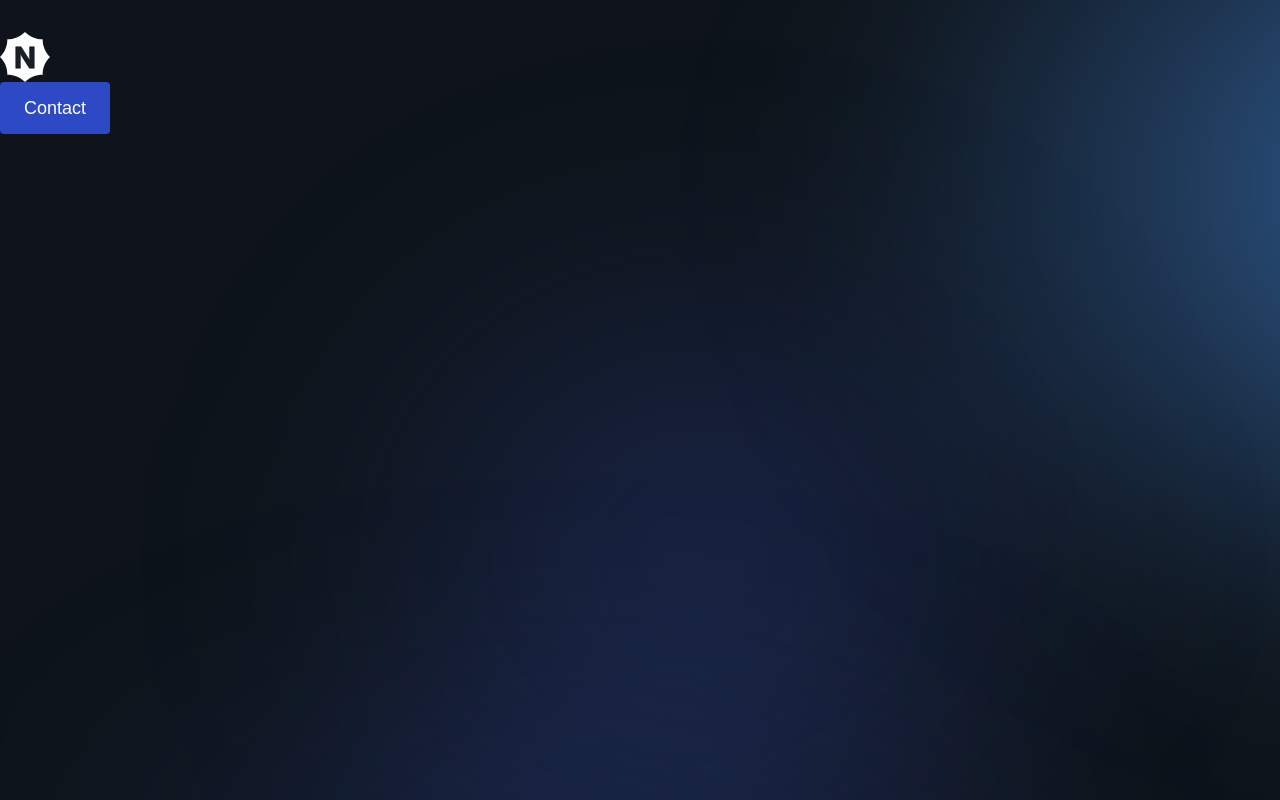
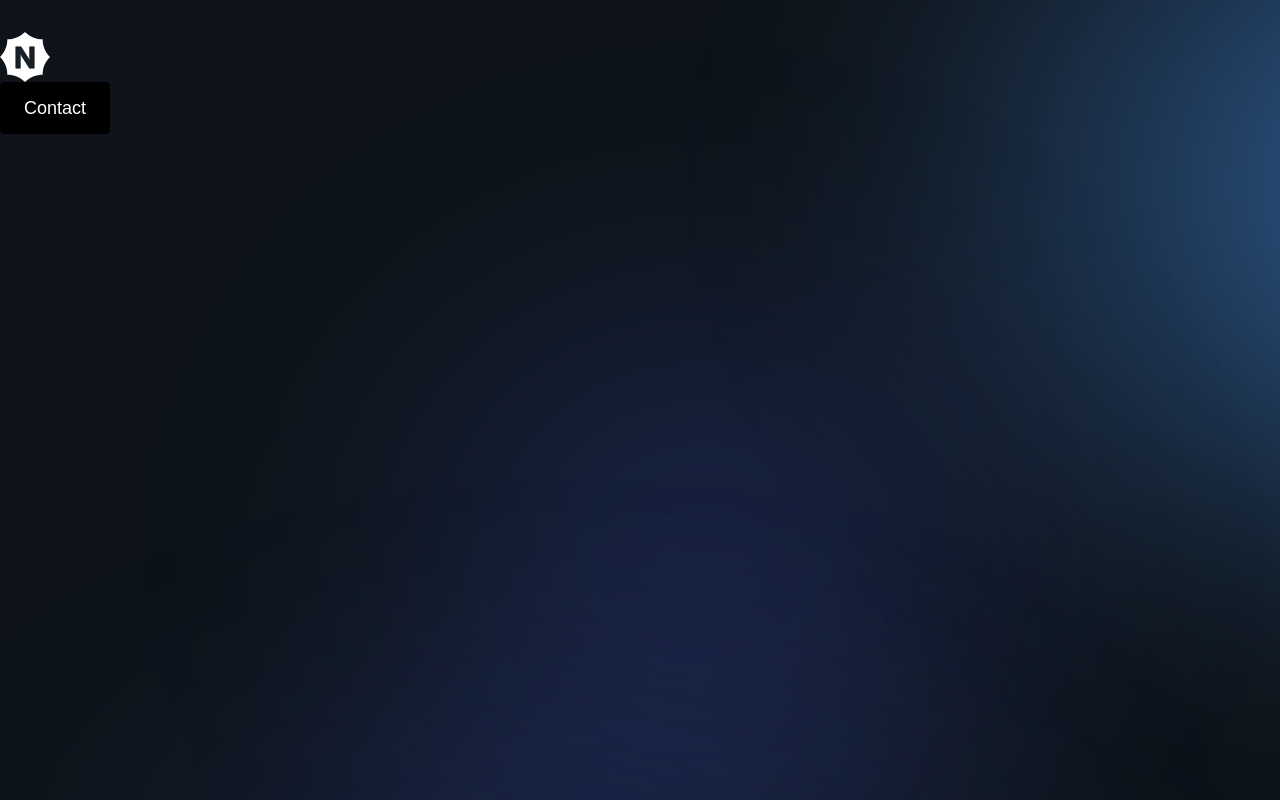
Before and after one commit to Nickolas-Hernandez/nickhernandez.dev, a Next.js app: page / in a window 1280 px wide. Shown: the top 800 px of the page. Built offline with nearby package versions, Linux system fonts and the light colour scheme; a web font is replaced by a local one.

Commit message:
Style black copntact button #3

```diff
--- a/src/components/layout/components/header/header.tsx
+++ b/src/components/layout/components/header/header.tsx
@@ -8,7 +8,7 @@ export const Header = () => {
       <div className="contain">
         <nav>
           <Image src={logo} alt="Nick Hernandez Logo" />
-          <Link href="#contact"><button>Contact</button></Link>
+          <Link href="#contact"><button className="style-3">Contact</button></Link>
         </nav>
       </div>
     </header>
--- a/src/styles/global/_global.scss
+++ b/src/styles/global/_global.scss
@@ -13,6 +13,10 @@ button {
 
       content: url('/downArrow.svg');
     }
+  }
+
+  &.style-3 {
+    @apply bg-black;
   }
 }
 
--- a/tailwind.config.js
+++ b/tailwind.config.js
@@ -10,7 +10,7 @@ module.exports = {
         'secondary': '#2E49C6',
         'neutral': '#8E98AA',
         'neutral-dark': '#19202A',
-        'dark': '#0A0E12',
+        'grey-dark': '#0A0E12',
       },
       fontFamily: {
         'heading': ['"Rival Sans"', 'sans-serif'],
```
